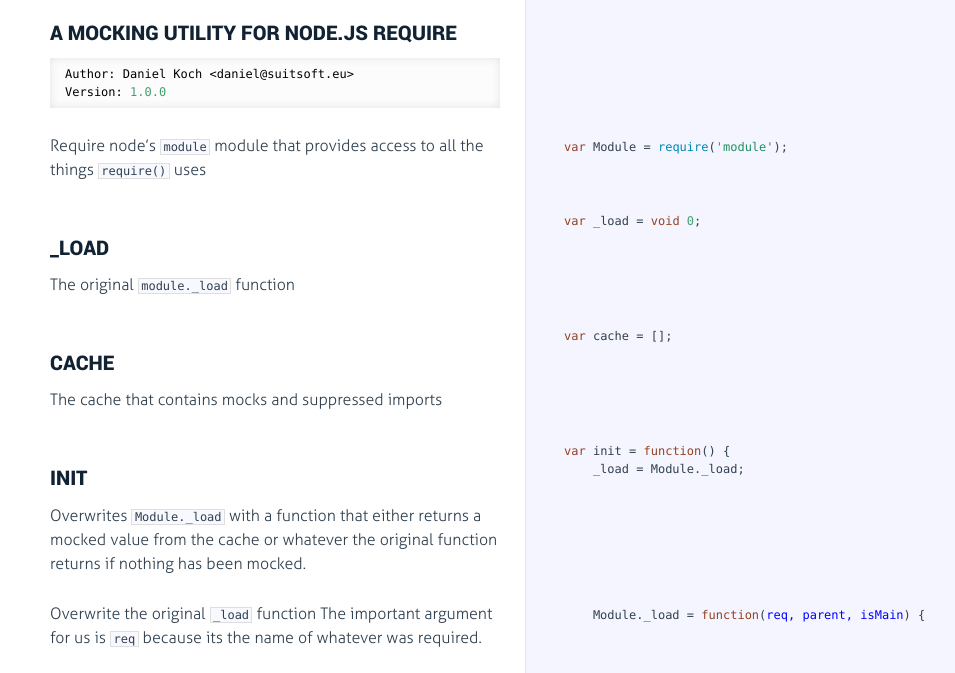
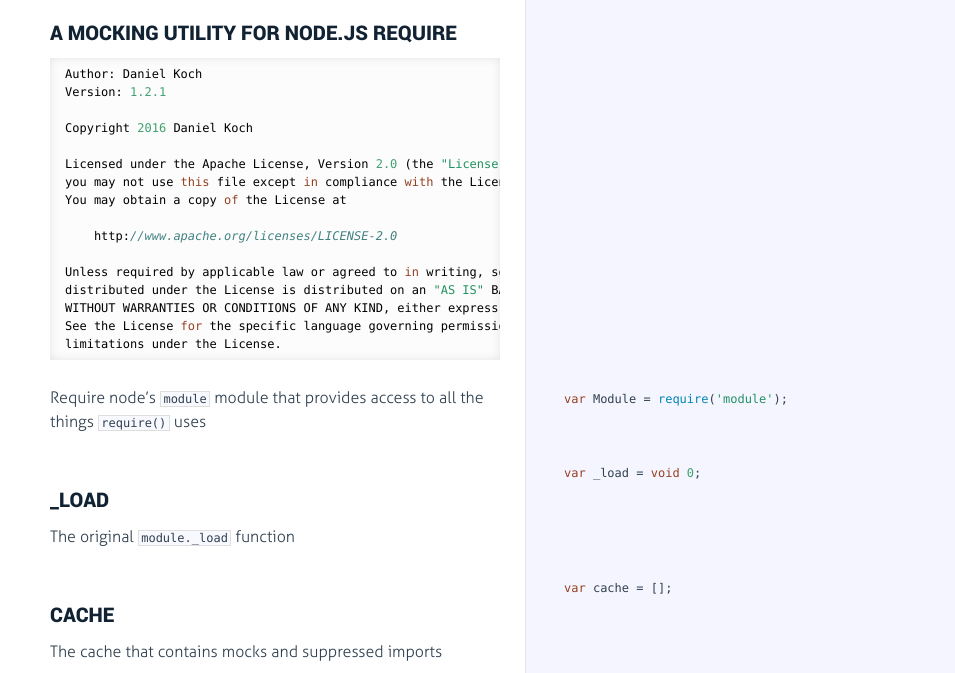
Before and after one commit to dak0rn/prunk, a website: page index.html in a window 1280 px wide. Shown: the part 89-762 px from the top of the page, without its empty margins (0-955 px from the left). Drawn offline with Linux system fonts and the light colour scheme.

Commit message:
Regenerate docs

```diff
--- a/index.html
+++ b/index.html
@@ -23,8 +23,22 @@
               </div>
               <h1 id="prunk">prunk</h1>
 <h2 id="a-mocking-utility-for-node-js-require">A mocking utility for node.js require</h2>
-<pre><code>Author: Daniel Koch &lt;daniel@suitsoft.eu&gt;
-Version: <span class="hljs-number">1.0</span><span class="hljs-number">.0</span>
+<pre><code>Author: Daniel Koch
+Version: <span class="hljs-number">1.2</span><span class="hljs-number">.1</span>
+
+Copyright <span class="hljs-number">2016</span> Daniel Koch
+
+Licensed under the Apache License, Version <span class="hljs-number">2.0</span> (the <span class="hljs-string">"License"</span>);
+you may not use <span class="hljs-keyword">this</span> file except <span class="hljs-keyword">in</span> compliance <span class="hljs-keyword">with</span> the License.
+You may obtain a copy <span class="hljs-keyword">of</span> the License at
+
+    http:<span class="hljs-comment">//www.apache.org/licenses/LICENSE-2.0</span>
+
+Unless required by applicable law or agreed to <span class="hljs-keyword">in</span> writing, software
+distributed under the License is distributed on an <span class="hljs-string">"AS IS"</span> BASIS,
+WITHOUT WARRANTIES OR CONDITIONS OF ANY KIND, either express or implied.
+See the License <span class="hljs-keyword">for</span> the specific language governing permissions and
+limitations under the License.
 </code></pre>
             </div>
 
```
